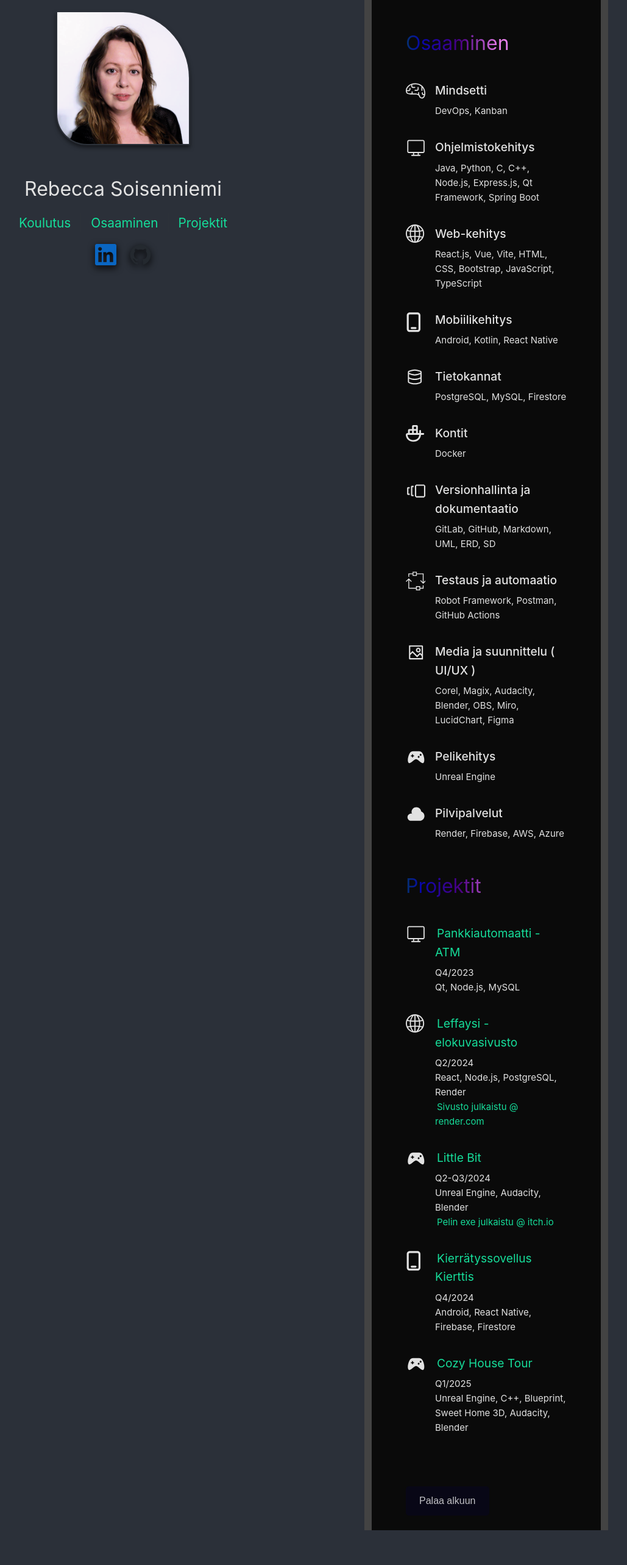
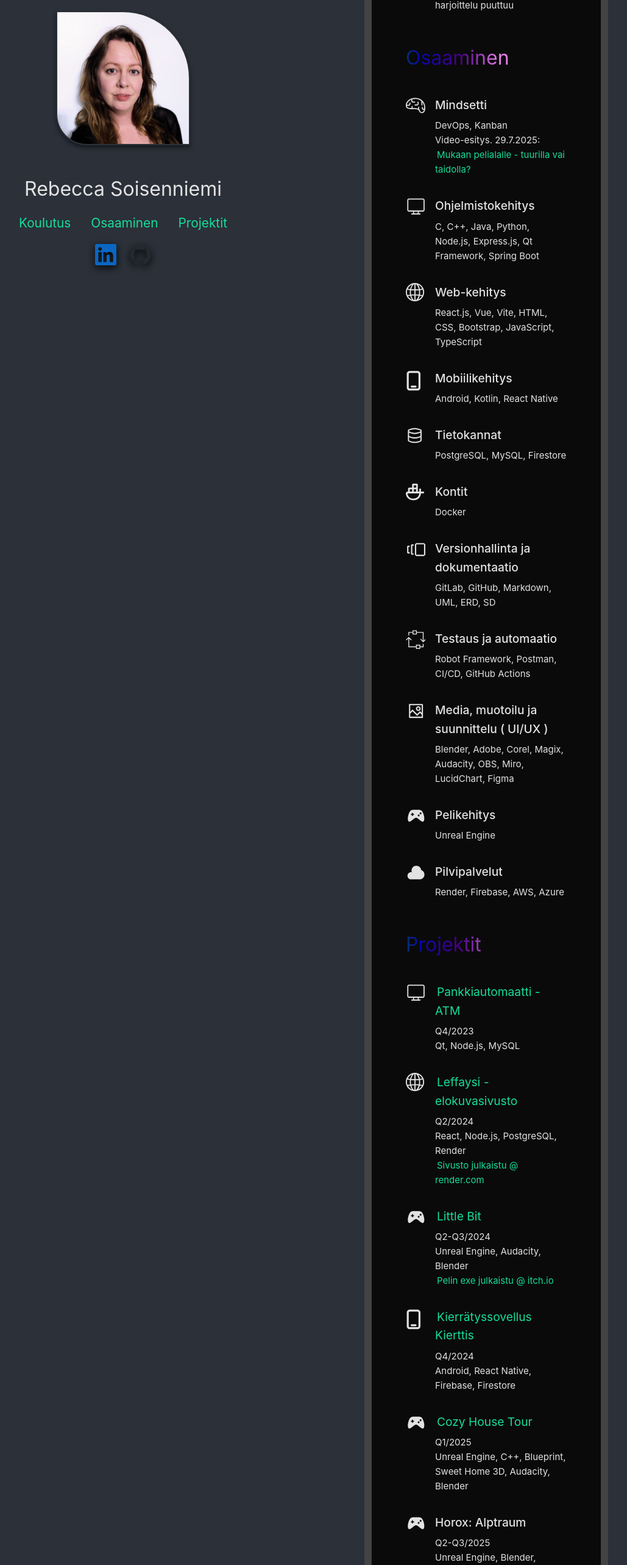
Before and after one commit to suklaanen/suklaanen.github.io, a Vue app: page / in a window 1280 px wide. Shown: the part 169-2735 px from the top of the page at 61% size, without its empty margins (218-1247 px from the left). Before the commit the page ends 2678 px from the top, so only its background shows below. Built offline with nearby package versions, Linux system fonts and the light colour scheme.

Commit message:
updated july 2025

```diff
--- a/src/components/Education.vue
+++ b/src/components/Education.vue
@@ -7,7 +7,7 @@ import PageItem from './PageItem.vue'
   <PageItem>
     <template #heading>Koulutus</template>
     <ContentItem>
-      Insinööri AMK, tietotekniikka - 3. vuoden opiskelija
+      Insinööri AMK, tietotekniikka - 3-4. vuoden opiskelija, harjoittelu puuttuu
     </ContentItem>
 
   </PageItem>
--- a/src/components/Projects.vue
+++ b/src/components/Projects.vue
@@ -59,6 +59,16 @@ import ContentItem from './ContentItem.vue'
     Unreal Engine, C++, Blueprint, Sweet Home 3D, Audacity, Blender
   </ContentItem>
 
+  <ContentItem>
+    <template #icon>
+      <GameIcon />
+    </template>
+    <template #heading>Horox: Alptraum</template>
+    Q2-Q3/2025<br/>
+    Unreal Engine, Blender, Adobe, Audacity <br/>
+    1st person kauhupeli, julkaisu suunnitteilla 2025 Q3
+  </ContentItem>
+
 </PageItem>
 
 </template>
--- a/src/components/Skills.vue
+++ b/src/components/Skills.vue
@@ -25,7 +25,9 @@ import CloudIcon from './icons/IconCloud.vue'
       <MindsetIcon />
     </template>
     <template #heading>Mindsetti</template>
-    DevOps, Kanban
+    DevOps, Kanban <br/>
+    Video-esitys. 29.7.2025: <br/>
+    <a href="https://www.youtube.com/watch?v=dB4Lem41IOI">Mukaan pelialalle - tuurilla vai taidolla?</a>
   </ContentItem>
 
   <ContentItem>
@@ -33,7 +35,7 @@ import CloudIcon from './icons/IconCloud.vue'
       <DesktopIcon />
     </template>
     <template #heading>Ohjelmistokehitys</template>
-    Java, Python, C, C++, Node.js, Express.js, Qt Framework, Spring Boot
+    C, C++, Java, Python, Node.js, Express.js, Qt Framework, Spring Boot
   </ContentItem>
 
   <ContentItem>
@@ -81,15 +83,15 @@ import CloudIcon from './icons/IconCloud.vue'
       <TestingIcon />
     </template>
     <template #heading>Testaus ja automaatio</template>
-    Robot Framework, Postman, GitHub Actions
+    Robot Framework, Postman, CI/CD, GitHub Actions
   </ContentItem>
 
   <ContentItem>
     <template #icon>
       <MediaIcon />
     </template>
-    <template #heading>Media ja suunnittelu ( UI/UX )</template>
-    Corel, Magix, Audacity, Blender, OBS, Miro, LucidChart, Figma
+    <template #heading>Media, muotoilu ja suunnittelu ( UI/UX )</template>
+    Blender, Adobe, Corel, Magix, Audacity, OBS, Miro, LucidChart, Figma
   </ContentItem>
 
   <ContentItem>
```
